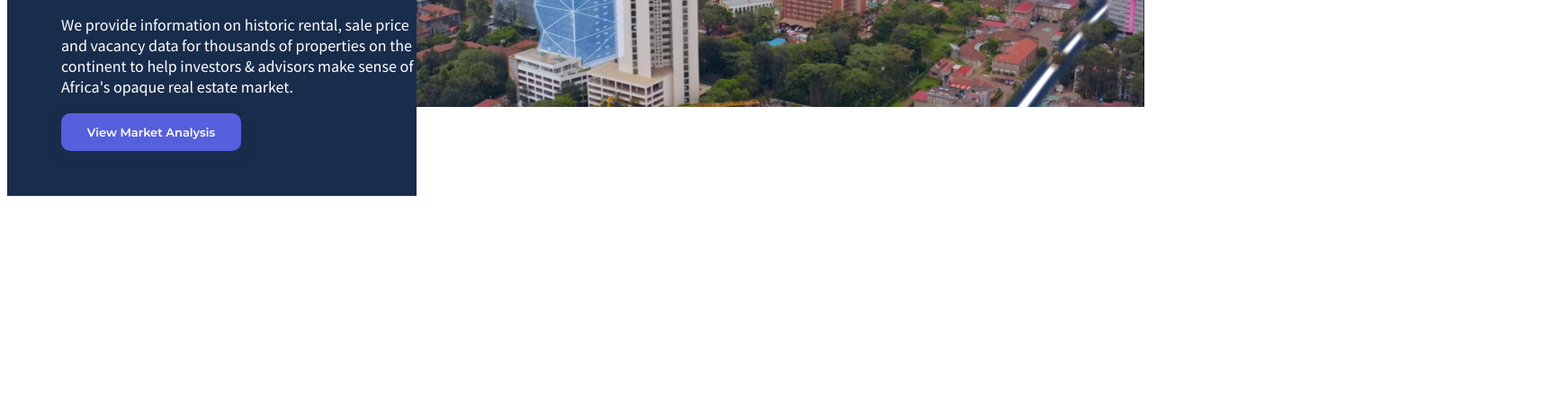
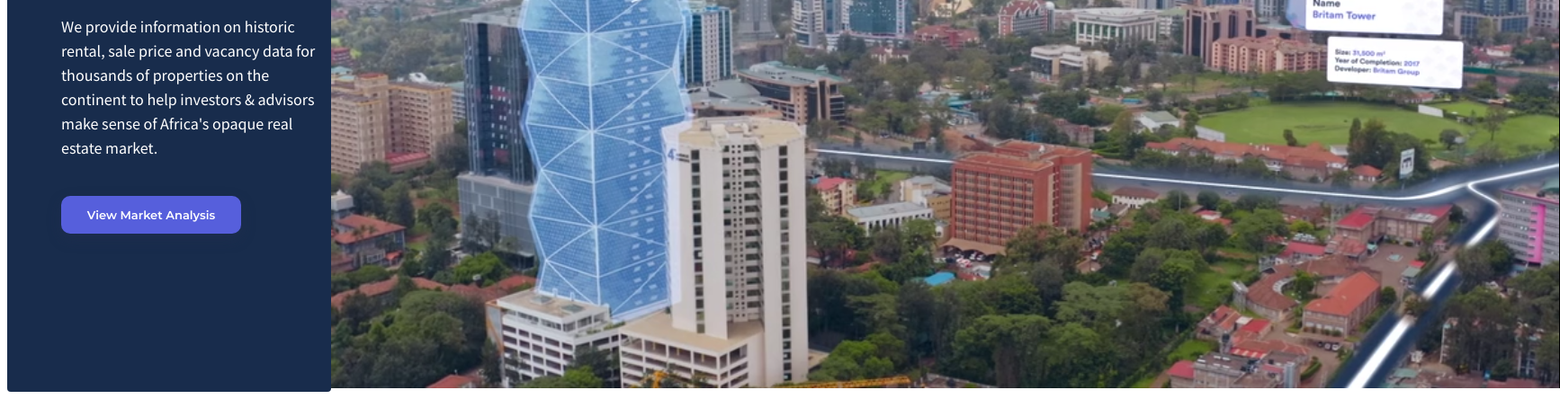
Before and after one commit to G-vans/Population-Analytics-Phase-1, a plain HTML site: page index.html in a window 1280 px wide. Shown: the part 396-840 px from the top of the page at 90% size, 1734 px wide, since content can reach past the window. Before the commit the page ends 800 px from the top, so only its background shows below. Drawn offline with Linux system fonts and the light colour scheme.

Commit message:
style image banner

```diff
--- a/assets/style.css
+++ b/assets/style.css
@@ -13,11 +13,7 @@ a {
     text-decoration: none;
 }
 
-img {
-    height: auto;
-    max-width: 100%;
-    object-fit: cover;
-}
+
 
 /*style navbar*/
 
@@ -101,7 +97,8 @@ img {
 
 .banner-text {
     background-color: #182c4c;
-    width: 60vw;
+    width: 1300px;
+    border-radius: 4px;
 }
 
 #text-1-span {
@@ -113,6 +110,10 @@ img {
     font-size: 18px;
     margin-left: 60px;
     font-family: 'Source Sans Pro', sans-serif;
+    font-size: 18px;
+    line-height: 150%;
+    margin-bottom: 2.5rem;
+    margin: 18px 60 40px;
 }
 
 /*button*/
@@ -137,5 +138,11 @@ img {
     text-decoration: none;
     color: #fff;
     padding: 10px;
+}
 
+/*banner-image*/
+img {
+    height: auto;
+
+    object-fit: cover;
 }
```
